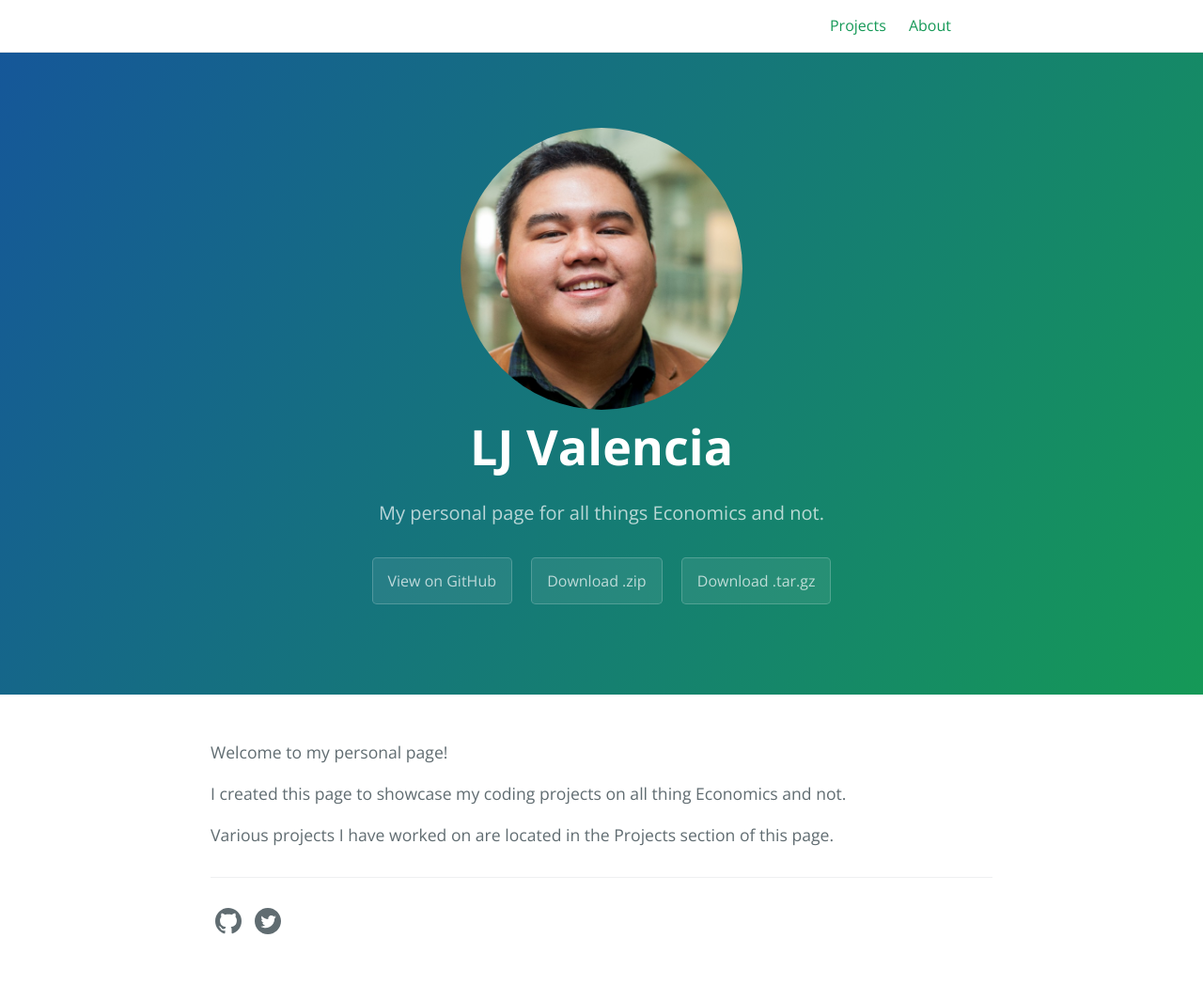
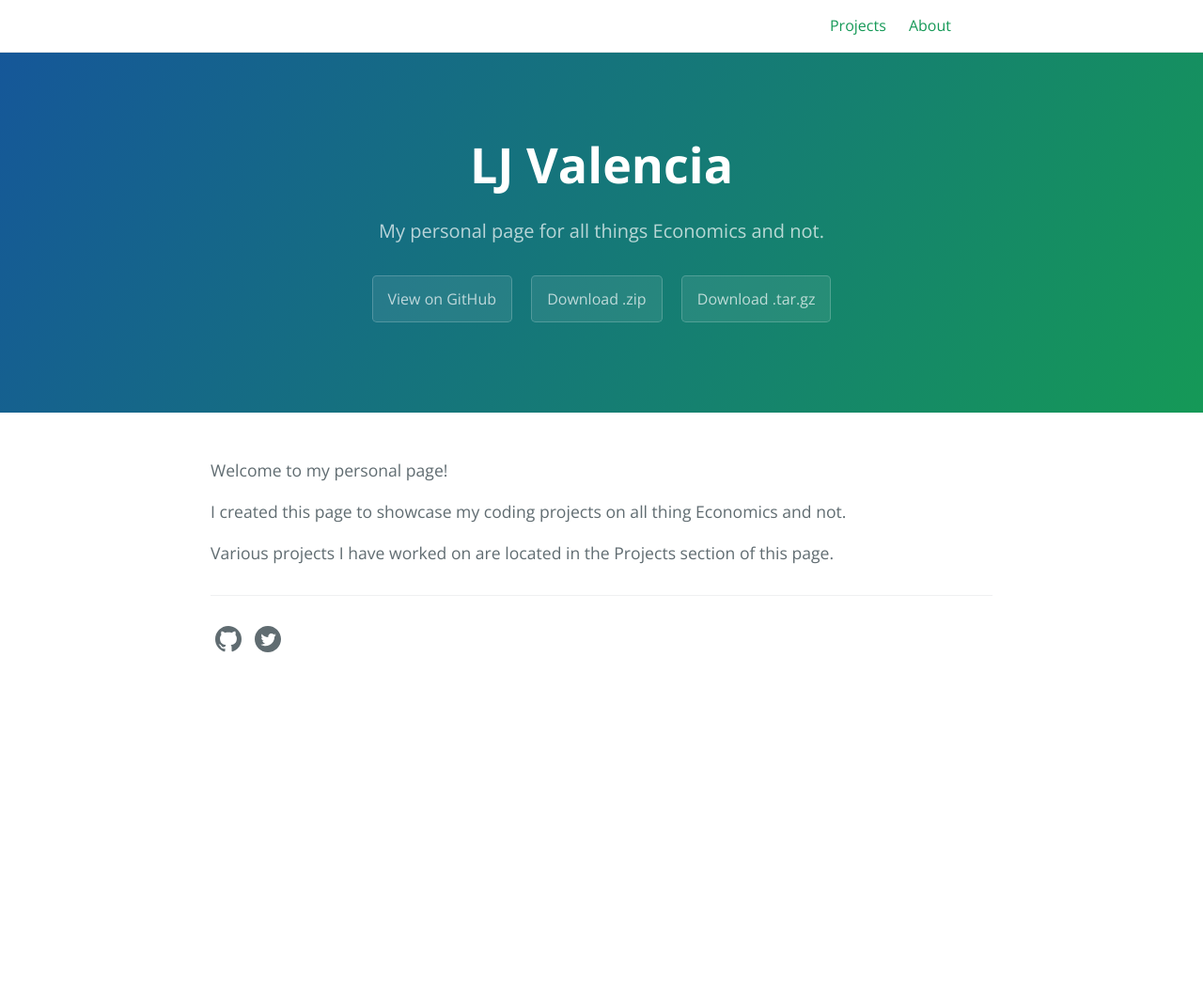
Before and after one commit to lj-valencia/cayman-blog-old-site, a Jekyll site: the page built from index.md, in a window 1280 px wide. Shown: the whole page at 94% size. Built offline with Jekyll 4.4.1, drawn with Linux system fonts in a browser that asks for light colours; after the commit the page ends 900 px from its top, so only the background shows below that.

Commit message:
Update default.html

```diff
--- a/_layouts/default.html
+++ b/_layouts/default.html
@@ -65,7 +65,6 @@
         {% endif %}
 
         <section class="page-header">
-            <div class="circular"></div>
             <h1 class="project-name">{{ page-title }}</h1>
             <h2 class="project-tagline">{{ page-tagline }}</h2>
             {% if page.layout == 'home' and site.github.is_project_page %}
@@ -75,6 +74,13 @@
             <a href="{{ site.github.tar_url }}" class="btn">Download .tar.gz</a>
             {% endif %}
             {% endif %}
+            <!-- About -->
+            {% if page.layout == 'about' %}
+            <div class="circular"></div>
+            <h1 class="project-name">{{ page-title }}</h1>
+            <h2 class="project-tagline">{{ page-tagline }}</h2>
+            {% endif %}
+            <!-- End: About -->
             <!-- Post tagline -->
             {% if page.layout == 'post' %}
             <h2 class="project-date">
```
